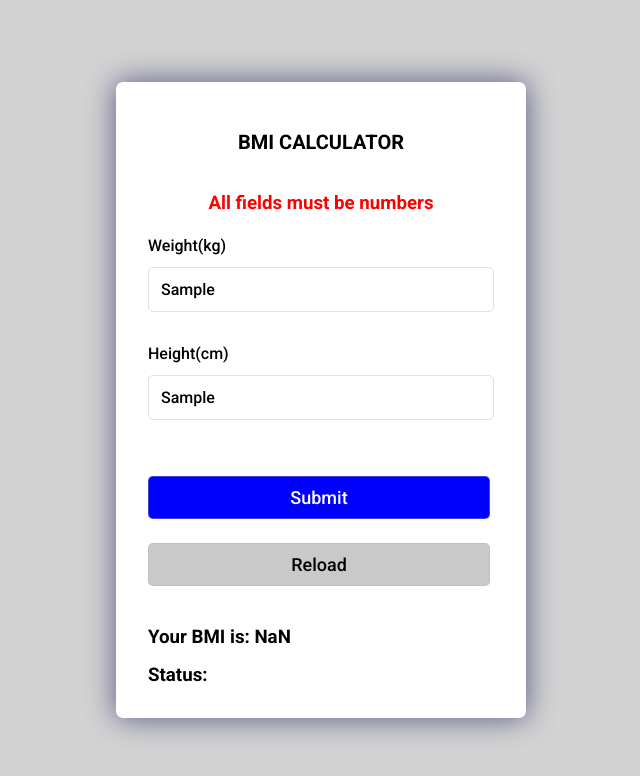
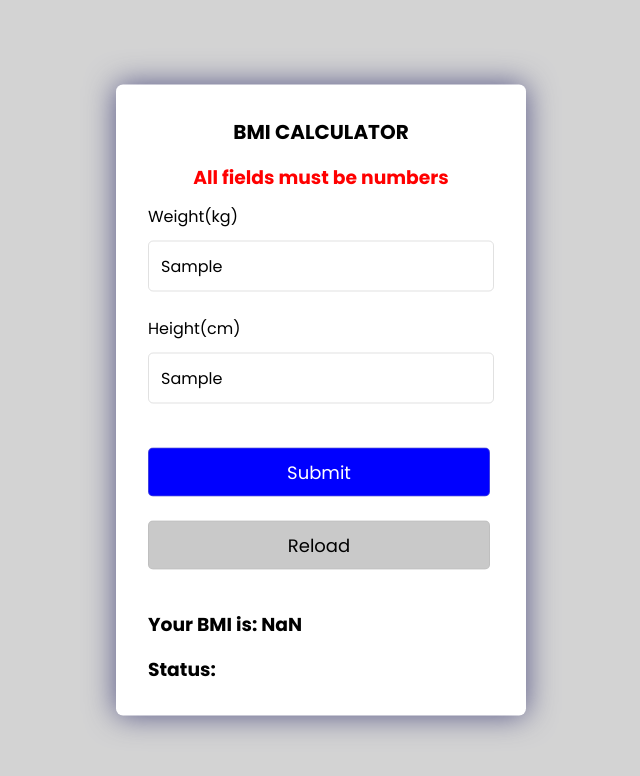
Before and after one commit to Adenike23/BMI-Calculator, a plain HTML site: page index.html in a window 1280 px wide. Both pictures are taken after typing "Sample", "Sample" into the empty fields and a click on the button "Submit". Shown: the whole page, without its empty margins (319-959 px from the left). Drawn offline with Linux system fonts and the light colour scheme.

Commit message:
fontFamily changed

```diff
--- a/css/style.css
+++ b/css/style.css
@@ -2,7 +2,7 @@
     margin: 0;
     padding: 0;
     box-sizing: border-box;
-    font-family: 'Roboto', sans-serif;
+    font-family: 'Poppins', sans-serif;
 }
 body{
     background-color: lightgray;
@@ -20,8 +20,10 @@ main{
     left: 50%;
     transform: translate(-50%, -50%);
 }
+label{
+    font-weight: 400;
+}
 main > p{
-    margin: 1rem 0;
     text-align: center;
     font-size: 20px;
     font-weight: 700;
@@ -29,10 +31,9 @@ main > p{
 .error{
     color: red;
     text-align: center;
-    padding: 6px 0;
 }
 .boxInput{
-    margin: 1rem auto;
+    margin: 12px auto;
 }
 input{
     all: unset;
@@ -47,7 +48,7 @@ input{
     text-align: center;
     background-color: blue;
     padding: 10px;
-    margin-top: 2.5rem;
+    margin-top: 2rem;
     color: white;
     font-size: 18px;
     cursor: pointer;
--- a/index.html
+++ b/index.html
@@ -4,8 +4,8 @@
     <meta charset="UTF-8">
     <meta name="viewport" content="width=device-width, initial-scale=1.0">
     <link rel="preconnect" href="https://fonts.googleapis.com">
-    <link rel="preconnect" href="https://fonts.gstatic.com" crossorigin>
-    <link href="https://fonts.googleapis.com/css2?family=Roboto:wght@500;700&display=swap" rel="stylesheet">
+<link rel="preconnect" href="https://fonts.gstatic.com" crossorigin>
+<link href="https://fonts.googleapis.com/css2?family=Poppins:wght@400;500;700&display=swap" rel="stylesheet">
     <link rel="stylesheet" href="/css/style.css">
     <title>Document</title>
 </head>
--- a/js/main.js
+++ b/js/main.js
@@ -11,6 +11,7 @@ const yourStatus = document.querySelector('.yourStatus')
 submitButton.addEventListener('click', function() {
     if(weightValidate.value.length <= 0 || heighttValidate.value.length <= 0) {
         errorMessage.textContent = 'Please fill in all fields'
+        answer.style.display= 'none'
         setTimeout(() => {
             errorMessage.style.display = 'none'
         }, 4000);
@@ -25,33 +26,24 @@ submitButton.addEventListener('click', function() {
     const cal = weightValidate.value/(heightInM * heightInM)
     const BMI = cal.toPrecision(4);
     answer.textContent = `${BMI}`
-        // switch (true) {
-        //     case BMI < 18.5:
-        //     yourStatus.textContent = 'You are Underweight';
-        //     break;
-        //     case BMI >= 18.5 || BMI <= 24.9:
-        //     yourStatus.textContent = 'You are Healty';
-        //     break;
-        //     case BMI >= 25 || BMI < 30:
-        //     yourStatus.textContent = 'You are Overweight';
-        //     break;
-        //     case BMI >= 30:
-        //     yourStatus.textContent = 'You are Obsese';
-        //     break;
-        // }
-        if (BMI < 18.5) {
+        switch (true) {
+            case BMI < 18.5:
             yourStatus.textContent = 'You are Underweight';
-        }
-        if (BMI >= 18.5 || BMI <= 24.9) {
-            yourStatus.textContent = 'You are Healty'
-        }
-        if (BMI >= 25 || BMI <= 29.9) {
-            yourStatus.textContent = 'You are Overweight'
-        }
-        if (BMI >= 30) {
-            yourStatus.textContent = 'You are Obsese'
+            break;
+            case BMI >= 18.5 && BMI <= 24.9:
+            yourStatus.textContent = 'You are Healty';
+            break;
+            case BMI >= 25 && BMI < 30:
+            yourStatus.textContent = 'You are Overweight';
+            break;
+            case BMI >= 30:
+            yourStatus.textContent = 'You are Obsese';
+            break;
         }
 })
 document.querySelector('.reload').addEventListener('click', function() {
-    location.href = '/index.html'
+    weightValidate.value = '';
+    heighttValidate.value = '';
+    answer.style.display = 'none';
+    yourStatus.style.display = 'none'
 })
```
